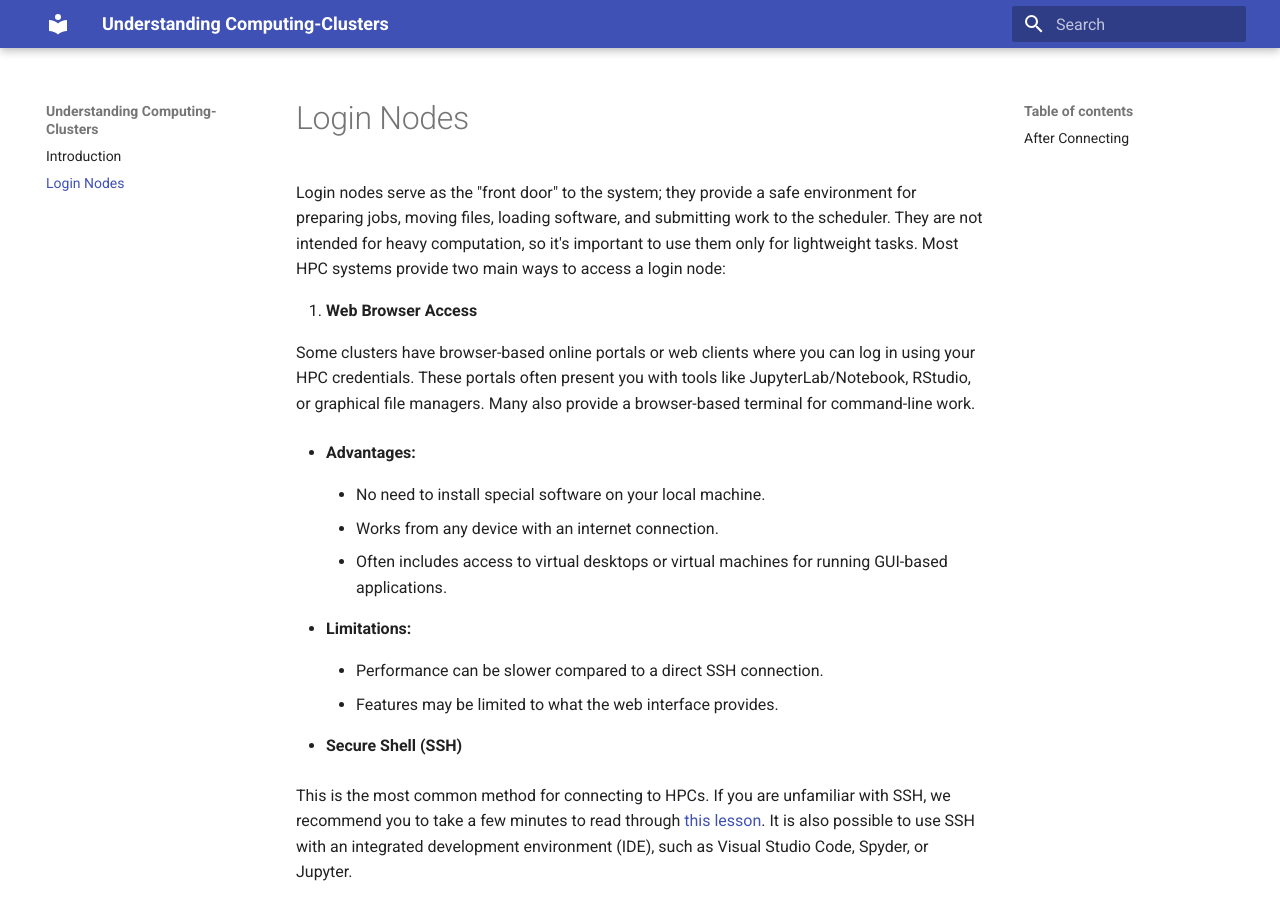
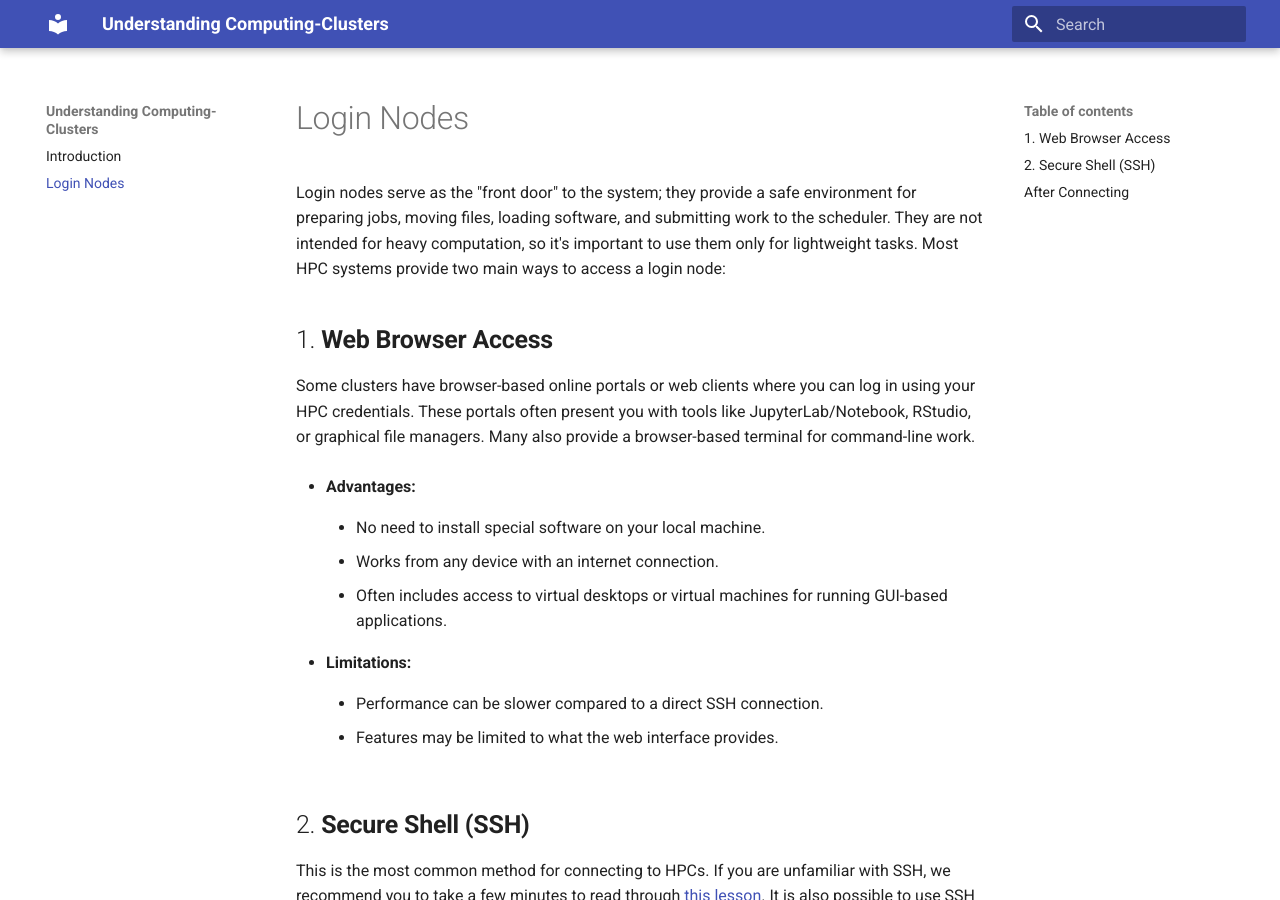
Before and after one commit to det-lab/computing-clusters, an MkDocs documentation site: the page built from docs/01_login_nodes.md, in a window 1280 px wide and 900 px high. Built offline with MkDocs 1.6.1 and Material for MkDocs 9.7.7, drawn with Linux system fonts in a browser that asks for light colours.

Commit message:
Format edit

```diff
--- a/docs/01_login_nodes.md
+++ b/docs/01_login_nodes.md
@@ -1,7 +1,7 @@
 # Login Nodes
 Login nodes serve as the "front door" to the system; they provide a safe environment for preparing jobs, moving files, loading software, and submitting work to the scheduler. They are not intended for heavy computation, so it's important to use them only for lightweight tasks. Most HPC systems provide two main ways to access a login node:
 
-1. **Web Browser Access**
+## 1. **Web Browser Access**
 
 Some clusters have browser-based online portals or web clients where you can log in using your HPC credentials. These portals often present you with tools like JupyterLab/Notebook, RStudio, or graphical file managers. Many also provide a browser-based terminal for command-line work.
 
@@ -19,7 +19,7 @@ Some clusters have browser-based online portals or web clients where you can log
 
     * Features may be limited to what the web interface provides.
 
-2. **Secure Shell (SSH)**
+## 2. **Secure Shell (SSH)**
 
 This is the most common method for connecting to HPCs. If you are unfamiliar with SSH, we recommend you to take a few minutes to read through [this lesson](https://hsf-training.github.io/hsf-training-ssh-webpage/01-introduction/index.html). It is also possible to use SSH with an integrated development environment (IDE), such as Visual Studio Code, Spyder, or Jupyter.
 
```
